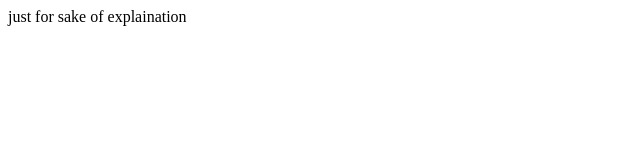
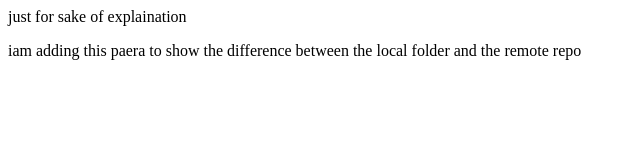
Before and after one commit to Jahnavi774/gitdemo, a plain HTML site: page index.html in a window 1280 px wide. Shown: the whole page, without its empty margins (0-640 px from the left). Drawn offline with Linux system fonts and the light colour scheme.

Commit message:
second commit

```diff
--- a/index.html
+++ b/index.html
@@ -8,5 +8,6 @@
 </head>
 <body>
     just for sake of explaination
+    <p>iam adding this paera to show the difference between the local folder and the remote repo</p>
 </body>
 </html>
```
